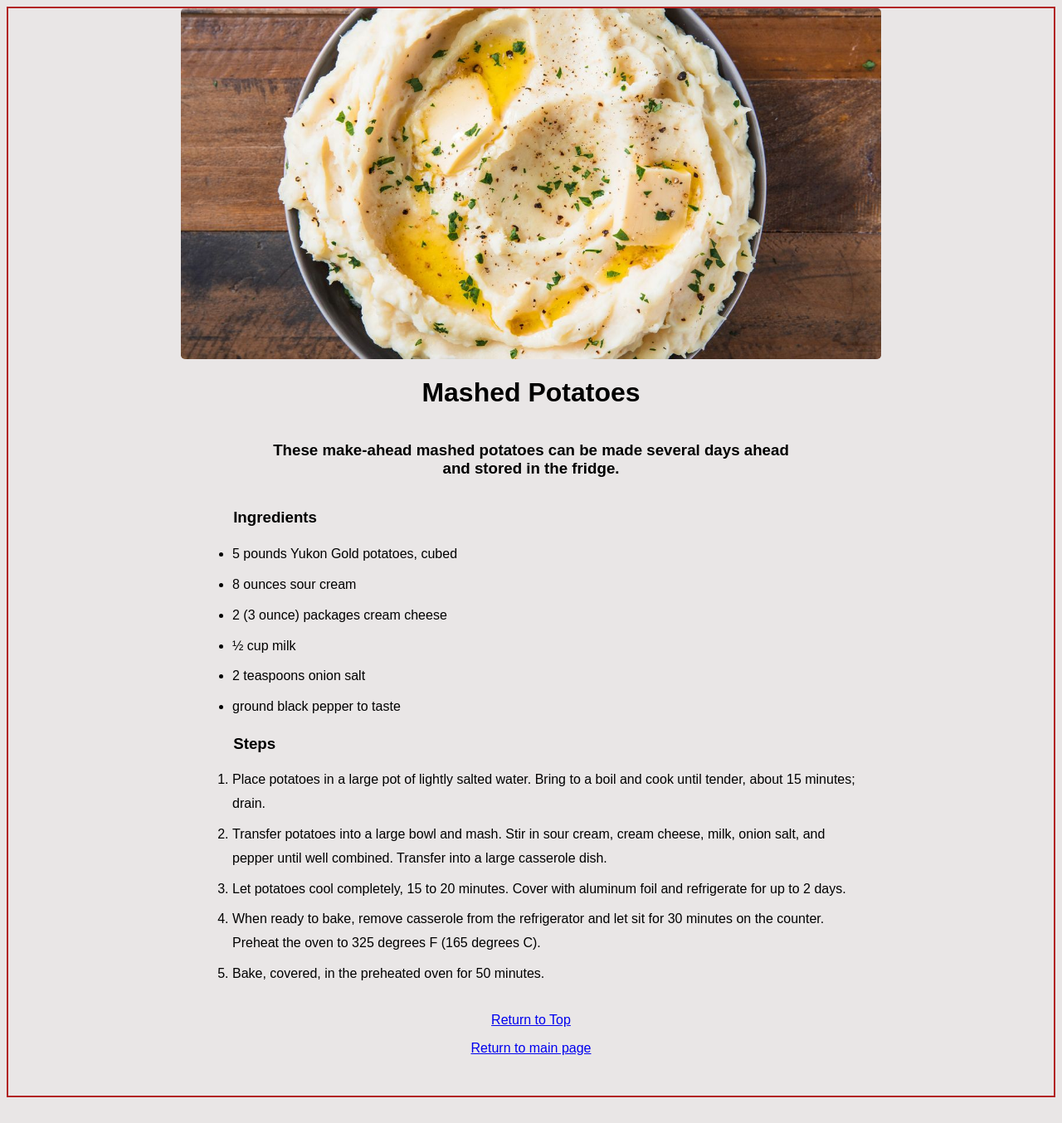
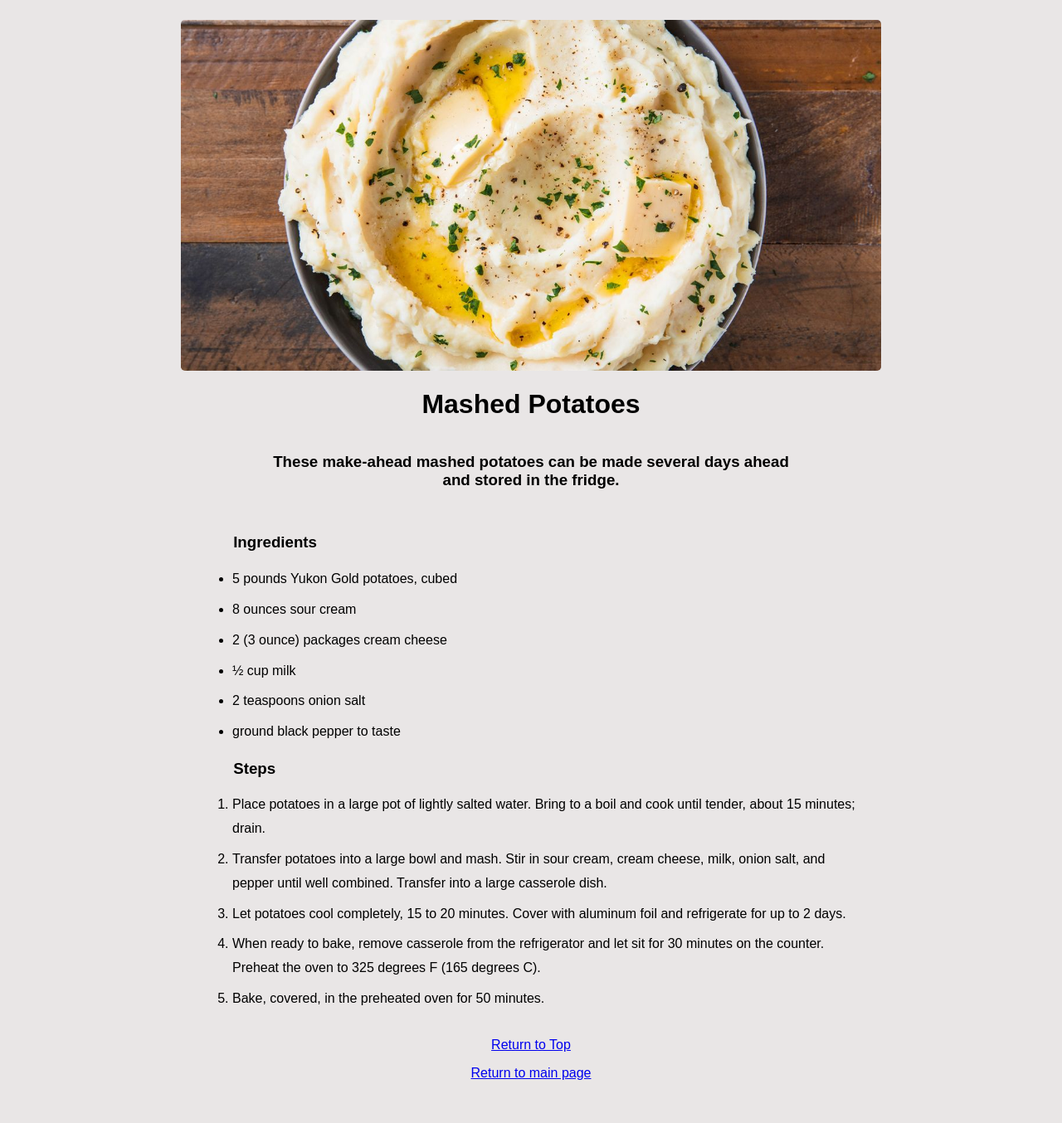
Before and after one commit to anant13u/recipes, a plain HTML site: page recipes/mashed-potatoes.html in a window 1280 px wide. Shown: the whole page at 83% size. Before the commit the page ends 1331 px from the top, so only its background shows below. Drawn offline with Linux system fonts and the light colour scheme.

Commit message:
Adjusted padding and alignment in header-image-container for improved spacing. Removed border styling from parent-container and header-image-container. Streamlined padding in ingredients-steps-container for a cleaner look. Cleaned up code by removing commented out sections.

```diff
--- a/recipes/mashed-potatoes-style.css
+++ b/recipes/mashed-potatoes-style.css
@@ -4,7 +4,7 @@ body {
 }
 
 .parent-container {
-    border: 2px solid firebrick;
+    /* border: 2px solid firebrick; */
     display: flex;
     flex-direction: column;
     align-items: center;
@@ -12,9 +12,11 @@ body {
 
     .header-image-container {
         /* border: 2px solid black; */
+        padding: 1em 0;
         display: flex;
         flex-direction: column;
         align-items: center;
+        /* gap: 1em; */
     }
 
         /* #main-header {
@@ -22,10 +24,12 @@ body {
         } */
 
         #dish-image {
+            /* margin: 1em 0 0; */
             border-radius: 0.3em;
         }
 
         #decsription {
+            /* margin: 0; */
             /* border: 2px solid saddlebrown; */
             width: 35em;
             text-align: center;
@@ -33,6 +37,7 @@ body {
 
     .ingredients-steps-container {
         /* border: 2px solid greenyellow; */
+        padding: 0 4em;
         width: 50em;
         /* display: flex; */
     }
```
